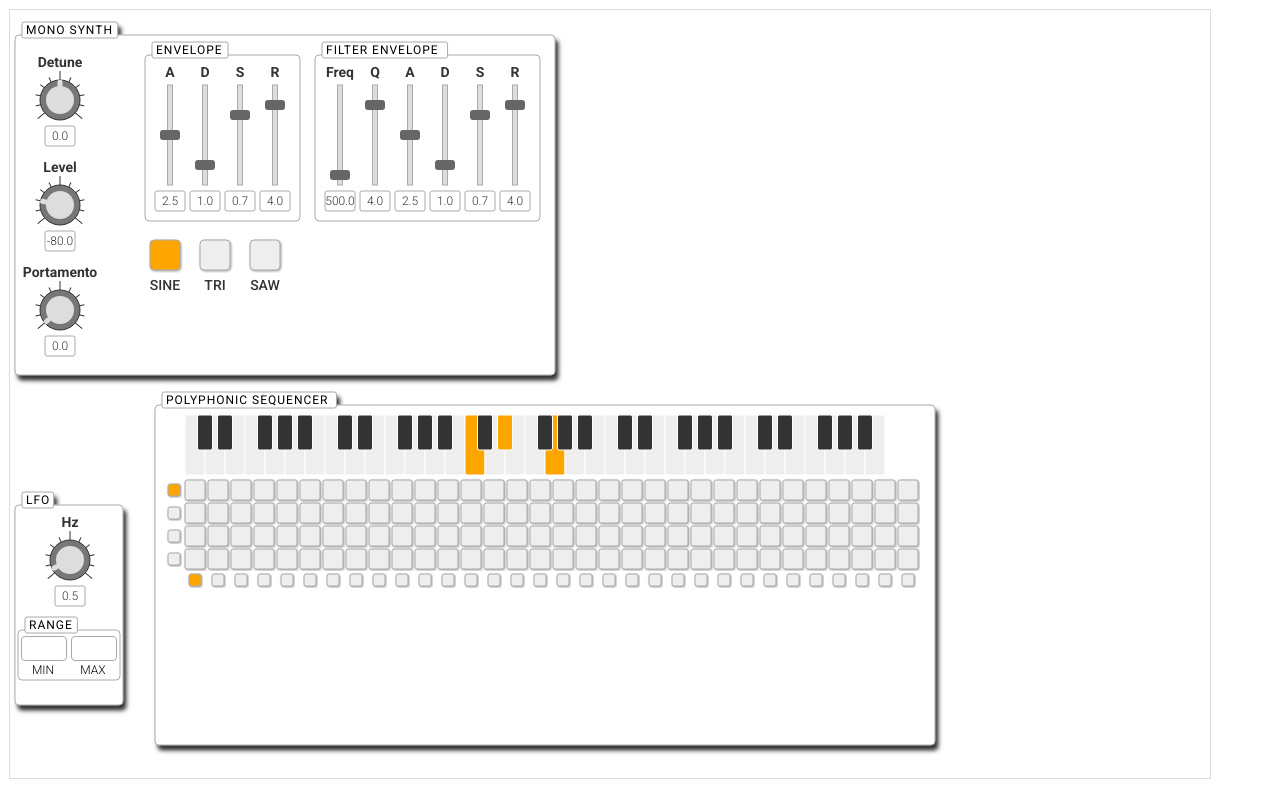
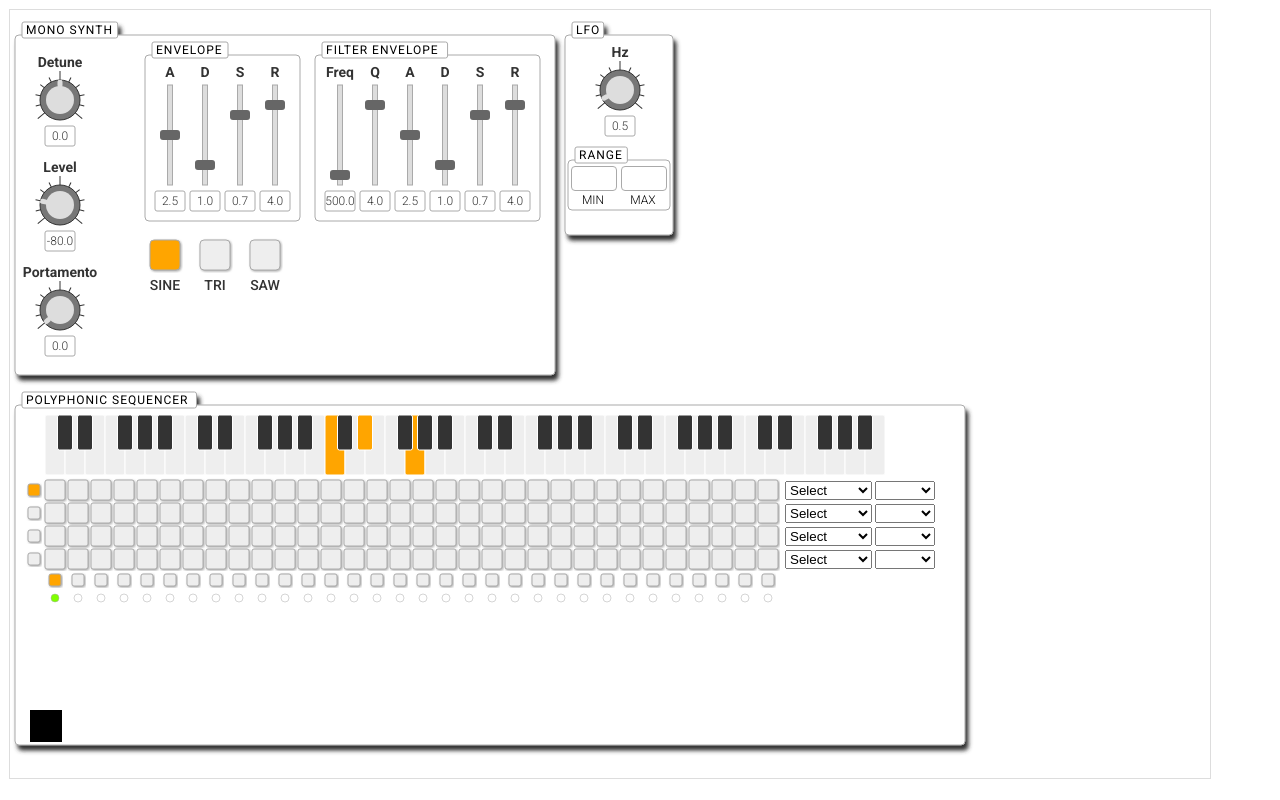
Before and after one commit to billautomata/tonejs-ui, a React (Create React App) app: page / in a window 1280 px wide. Built offline with nearby package versions, Linux system fonts and the light colour scheme.

Commit message:
step sequencing

```diff
--- a/src/js/components/Sequencer.js
+++ b/src/js/components/Sequencer.js
@@ -1,6 +1,7 @@
 import React from "react"
 import { connect } from "react-redux"
 import * as d3 from 'd3'
+import * as Tone from 'tone'
 import Widget from './Widget'
 import Keybed from './subcomponents/Keybed'
 import { notePressed } from '../actions/index'
@@ -31,24 +32,96 @@ export class ConnectedSequencer extends React.Component {
     this.sharpsOrdinals = d3.scaleOrdinal().domain(d3.range(5)).range([0,1,3,4,5])
     this.naturalNoteNames = ['C','D','E','F','G','A','B']
     this.sharpNoteNames = ['C#','D#','F#','G#','A#']
+    this.state = {
+      currentStep: 0,
+      loop: new Tone.Loop(time=>{
+        this.playNotes()
+        this.setState({ currentStep: (this.state.currentStep + 1) % this.props.metadata.nSteps })
+      },'16n')
+    }
+    this.startSequencer = this.startSequencer.bind(this)
+    this.playNotes = this.playNotes.bind(this)
   }
 
   componentDidMount () {
   }
   componentDidUpdate () {
-    console.log(this.props.notes)
+    // console.log(this.props.notes)
   }
+
+  startSequencer () {
+    Tone.start()
+    this.state.loop.start()
+    Tone.Transport.start()
+  }
+
+  playNotes () {
+    const notes = []
+    d3.range(this.props.metadata.nTracks).map(track=>{
+      const noteData = this.props.buttons.filter(o=>{ return o.name === `track_${track}_step_${this.state.currentStep}`})[0].noteData
+      Object.keys(noteData).forEach(noteName=>{
+        if(noteData[noteName]) {
+          notes.push(noteName)
+        }
+      })
+    })
+    if(notes.length > 0) {
+      console.log(this.state.currentStep, notes)
+    }
+  }
+
   render () {
     return (
       <g transform={`translate(${this.props.position.x} ${this.props.position.y})`}>
         <Widget {...this.props}/>
         {
-          d3.range(5).map(octave=>{
+          d3.range(6).map(octave=>{
             return (
               <Keybed position={{ x: 25 + (octave*140), y: 5}} id={this.props.id} octave={octave+1}/>
             )
           })
         }
+        {
+          d3.range(this.props.metadata.nTracks).map(n=>{
+            return (
+              <g>
+                <foreignObject x='765' y={70+(n*23)} width='90' height='20'>
+                  <select name={`track-${n}`}>
+                    <option value='none'>Select</option>
+                    <option value='midi-ch3'>Web Synth</option>
+                    <option value='midi-ch1'>MIDI Chan</option>
+                    <option value='midi-ch2'>MIDI Note</option>
+                  </select>
+                </foreignObject>
+                <foreignObject x='855' y={70+(n*23)} width='90' height='20'>
+                  <select name={`track-${n}`}>
+                    <option value=''/>
+                    {
+                      d3.range(16).map(n=>{
+                        return (
+                          <option value='midi-ch'>CH {`${n+1}`}</option>
+                        )
+                      })
+                    }
+                  </select>
+                </foreignObject>
+              </g>
+            )
+          })
+        }
+        {
+          d3.range(this.props.metadata.nSteps).map(n=>{
+            return (
+              <circle
+                cx={35+(n*23)} cy='188' r='4'
+                stroke='#AAA' strokeWidth='0.5'
+                fill={this.state.currentStep === n ? 'chartreuse' : 'white'}/>
+            )
+          })
+        }
+        <g transform='translate(10 300)' onClick={this.startSequencer}>
+          <rect x='0' y='0' width='32' height='32'/>
+        </g>
       </g>
     )
   }
--- a/src/js/components/subcomponents/Keybed.js
+++ b/src/js/components/subcomponents/Keybed.js
@@ -8,7 +8,7 @@ const mapStateToProps = (state, ownProps) => {
   const synth = state.synths.filter(o=>{ return o.id === ownProps.id })[0]
   const activeTrack = synth.buttons.filter(o => { return o.buttonGroup === 'select-track' && o.value === true})[0].name
   const activeStep = synth.buttons.filter(o => { return o.buttonGroup === 'select-step' && o.value === true})[0].name
-  console.log('activeTrack',activeTrack,'activeStep',activeStep)
+  // console.log('activeTrack',activeTrack,'activeStep',activeStep)
   const activeButton = synth.buttons.filter(o => { return o.name === `track_${activeTrack}_step_${activeStep}`})[0]
   return {
     activeTrack,
@@ -33,10 +33,10 @@ export class ConnectedKeybed extends React.Component {
   }
 
   componentDidMount () {
-    console.log('octave',this.props.octave)
+    // console.log('octave',this.props.octave)
   }
   componentDidUpdate () {
-    console.log(this.props.notes)
+    // console.log(this.props.notes)
   }
 
   noteClicked (note) {
--- a/src/js/descriptions/Sequencer.js
+++ b/src/js/descriptions/Sequencer.js
@@ -48,9 +48,12 @@ stepSelectionButtons[0].value = true
 export default function Sequencer () {
   return {
     'labels': [
-      { text: 'POLYPHONIC SEQUENCER', position: { x: 0, y: 0 }, dimensions: { width: 780, height: 340 }, shadow: true },
+      { text: 'POLYPHONIC SEQUENCER', position: { x: 0, y: 0 }, dimensions: { width: 950, height: 340 }, shadow: true },
     ],
     'knobs': [],
-    'buttons': sequenceButtons.concat(trackSelectionButtons).concat(stepSelectionButtons)
+    'buttons': sequenceButtons.concat(trackSelectionButtons).concat(stepSelectionButtons),
+    'metadata': {
+      nTracks, nSteps
+    }
   }
 }
--- a/src/js/store/populateScene.js
+++ b/src/js/store/populateScene.js
@@ -22,11 +22,18 @@ const buttonDescriptions = {
   'sequencer': Sequencer().buttons
 }
 
+const metadatas = {
+  'lfo': LFO().metadata,
+  'monosynth': MonoSynth().metadata,
+  'sequencer': Sequencer().metadata
+}
+
 export default function loadScene (scene, synths, wires, toneObjects) {
   scene.forEach(sceneElement=>{
+    sceneElement.buttons = buttonDescriptions[sceneElement.type].map(o=>{ o.id = uuidv4(); return o })
     sceneElement.knobs = knobDescriptions[sceneElement.type].map(o=>{ o.id = uuidv4(); return o })
-    sceneElement.buttons = buttonDescriptions[sceneElement.type].map(o=>{ o.id = uuidv4(); return o })
     sceneElement.labels = labelDescriptions[sceneElement.type].map(o=>{ return o })
+    sceneElement.metadata = metadatas[sceneElement.type]
     console.log(sceneElement)
     synths.push(sceneElement)
 
--- a/src/js/store/reducers/index.js
+++ b/src/js/store/reducers/index.js
@@ -34,12 +34,12 @@ const scene = [
   {
     type: 'lfo',
     id: uuidv4(),
-    position: { x: 10, y: 500 }
+    position: { x: 560, y: 30 }
   },
   {
     type: 'sequencer',
     id: uuidv4(),
-    position: { x: 150, y: 400 }
+    position: { x: 10, y: 400 }
   }
 ]
 
```
